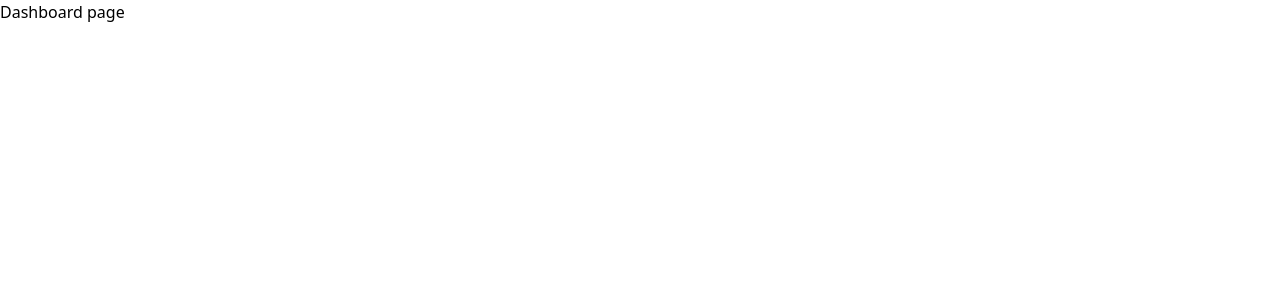
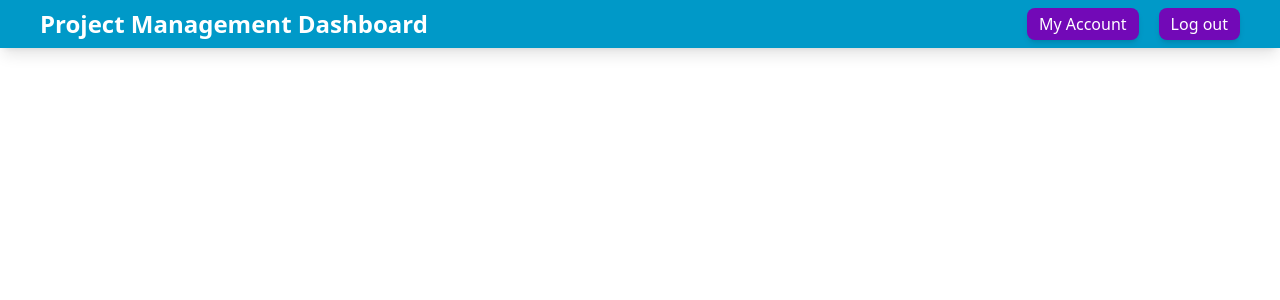
Before and after one commit to Honey-Sharma-git/project-management-app, a React (Vite) app: page /dashboard in a window 1280 px wide. Shown: the top 300 px of the page. Built offline with nearby package versions, Linux system fonts and the light colour scheme.

Commit message:
Add myAccountModal

```diff
--- /dev/null
+++ b/src/components/MyAccountModal.jsx
@@ -0,0 +1,50 @@
+import profilePic from "../assets/images/default-profile-pic.png";
+import { FaUserAstronaut } from "react-icons/fa";
+import { MdEmail } from "react-icons/md";
+import { MdWorkspacePremium } from "react-icons/md";
+export const MyAccountModal = () => {
+  return (
+    <dialog
+      open
+      className="absolute top-8.5 shadow-xl p-3  rounded-lg bg-[var(--dialog-color-dark-navy)]  text-[var(--text-color-gray)] min-h-50 flex flex-col gap-3 w-[115%]"
+    >
+      <figure className="flex flex-row items-center justify-center gap-3 p-2  ">
+        <div className="relative p-1">
+          <img
+            className="rounded-full h-10 object-cover aspect-square outline-2 outline-[var(--color-pink)] shadow-lg shadow-black/90 "
+            src={profilePic}
+            alt="User's profile picture."
+          />
+          <span
+            title="Super Admin"
+            className="text-yellow-300 absolute  bottom-0 right-0 font-bold text-xl bg-[var(--color-dark-navy)] hover:bg-black rounded-full "
+          >
+            <MdWorkspacePremium />
+          </span>
+        </div>
+        <div>
+          <figcaption>Hi Honey Sharma</figcaption>
+        </div>
+      </figure>
+      <div className="px-2 border-b-2  border-dashed border-t-2 border-gray-500 ">
+        <table className="w-full">
+          <tr className="">
+            <th className="text-xl py-2 text-[var(--color-pink)]">
+              <FaUserAstronaut />
+            </th>
+            <td className="text-sm">superAdmin123</td>
+          </tr>
+          <tr className="">
+            <th className="text-xl py-2 text-[var(--color-pink)]">
+              <MdEmail />
+            </th>
+            <td className="text-sm">admin@gmail.com</td>
+          </tr>
+        </table>
+      </div>
+      <button className="bg-[var(--btn-color-purple)] text-[var(--text-color-gray)] p-1 rounded-lg shadow-lg cursor-pointer hover:bg-[var(--btn-hover-color-purple)]">
+        Manage Profile
+      </button>
+    </dialog>
+  );
+};
--- /dev/null
+++ b/src/components/Navbar.jsx
@@ -0,0 +1,38 @@
+import { useState } from "react";
+import { MyAccountModal } from "./MyAccountModal";
+import { Navigate, useNavigate } from "react-router";
+
+export const Navbar = () => {
+  const [isAccModalShown, setIsAccModalShown] = useState(false);
+  const navigate = useNavigate();
+  function toggleAccountModal() {
+    setIsAccModalShown((prev) => {
+      return !prev;
+    });
+  }
+  function logout() {
+    navigate("/");
+  }
+  return (
+    <nav className="bg-[var(--color-teal)] flex flex-row justify-between px-10 py-2 shadow-lg ">
+      <h1 className="text-2xl font-bold text-white">
+        Project Management Dashboard
+      </h1>
+      <div className="flex flex-row gap-5 relative">
+        <button
+          onClick={toggleAccountModal}
+          className="px-3 py-1 bg-[var(--btn-color-purple)] hover:bg-[var(--btn-hover-color-purple)] text-white rounded-lg cursor-pointer shadow-md"
+        >
+          My Account
+        </button>
+        {isAccModalShown && <MyAccountModal />}
+        <button
+          onClick={logout}
+          className="px-3 py-1 bg-[var(--btn-color-purple)] hover:bg-[var(--btn-hover-color-purple)] text-white rounded-lg cursor-pointer shadow-md"
+        >
+          Log out
+        </button>
+      </div>
+    </nav>
+  );
+};
--- a/src/pages/dashboard/Dashboard.jsx
+++ b/src/pages/dashboard/Dashboard.jsx
@@ -1,3 +1,8 @@
+import { Navbar } from "../../components/Navbar";
 export const Dashboard = () => {
-  return <h1>Dashboard page</h1>;
+  return (
+    <header>
+      <Navbar />
+    </header>
+  );
 };
--- a/src/pages/login/Login.jsx
+++ b/src/pages/login/Login.jsx
@@ -2,13 +2,19 @@ import { useState } from "react";
 import { FaEye } from "react-icons/fa";
 import { FaEyeSlash } from "react-icons/fa";
 import { Link } from "react-router-dom";
+import { useNavigate } from "react-router-dom";
 export const Login = () => {
   const [isPassShown, setIsPassShown] = useState(false);
+  const navigate = useNavigate();
   function togglePassShown(e) {
     e.preventDefault();
     setIsPassShown((prev) => {
       return !prev;
     });
+  }
+  function login(e) {
+    e.preventDefault();
+    navigate("/dashboard");
   }
   return (
     <main className="flex flex-row justify-center items-center min-h-screen p-5 sm:pl-5 md:pl-20 bg-[var(--color-dark-navy)]">
@@ -69,9 +75,7 @@ export const Login = () => {
             </div>
             <div>
               <button
-                onClick={(e) => {
-                  e.preventDefault();
-                }}
+                onClick={login}
                 className=" hover:bg-[var(--btn-hover-color-purple)] cursor-pointer p-2 bg-[var(--btn-color-purple)] rounded-sm w-full shadow-xl shadow-gray-900/50"
               >
                 Log in
--- a/src/styles/index.css
+++ b/src/styles/index.css
@@ -19,11 +19,12 @@
   /* Background & Contrast Color - Ideal for dark mode backgrounds, dashboard panels, and text-heavy sections */
   --color-navy: #3a0ca3;
   --color-dark-navy: #14033a;
+  --dialog-color-dark-navy: #14033a;
   --input-bg-color: #312843;
   /* Secondary Action & Interaction Color - Used for secondary buttons, hover effects, tooltips, and links */
   --color-sky: #4361ee;
   /* Highlights & Accents - Used for success messages, badges, UI separators, and subtle highlights */
-  --color-teal: #4cc9f0;
+  --color-teal: #0099c8;
 }
 
 .login-bg-img {
```
Also changed, not shown: src/assets/images/default-profile-pic.png (added).
